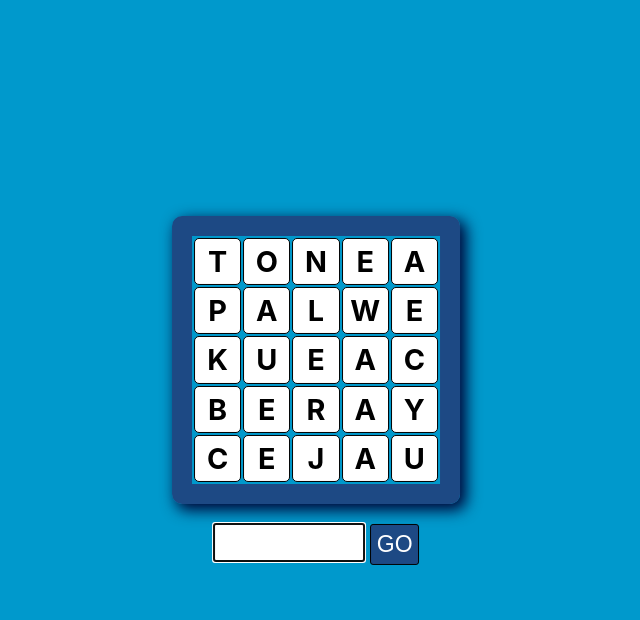
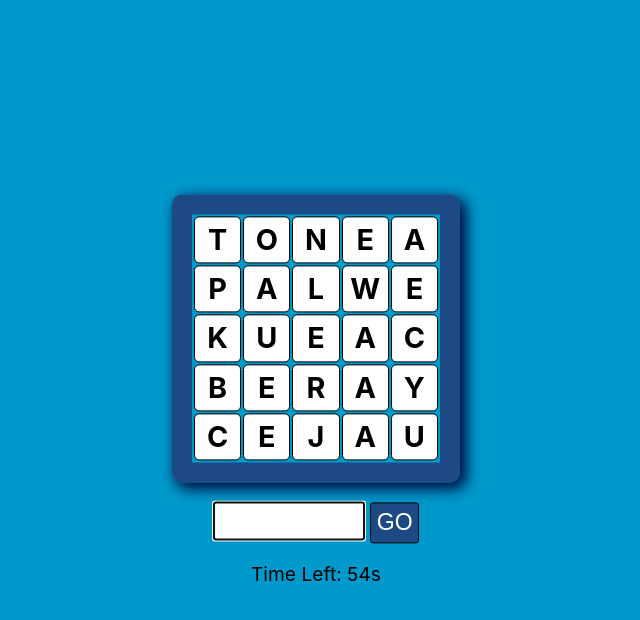
Before and after one commit to juliahowes124/FlaskBoggle, a Flask app: page / in a window 1280 px wide. Shown: the top 620 px of the page, without its empty margins (324-964 px from the left). Run offline with Flask 2, Linux system fonts and the light colour scheme.

Commit message:
added game timer with countdown display

```diff
--- a/static/boggle.js
+++ b/static/boggle.js
@@ -6,9 +6,11 @@ const $wordInput = $("#wordInput");
 const $message = $(".msg");
 const $table = $("table");
 const $score = $(".score");
+const $timer = $(".timer");
+const $endGame = $('.end-game-msg');
 
 let gameId;
-
+let gameOver = false;
 
 /** Start */
 
@@ -16,8 +18,18 @@ async function start() {
   let response = await axios.get("/api/new-game");
   gameId = response.data.gameId;
   let board = response.data.board;
-
   displayBoard(board);
+  let time = 60;
+  $timer.text(`Time Left: ${time}s`);
+  const timer = window.setInterval(() => {
+    time--;
+    $timer.text(`Time Left: ${time}s`);
+    if(time === 0) {
+      window.clearInterval(timer);
+      $endGame.append('Game Over!');
+      gameOver = true;
+    }
+  }, 1000)
 }
 
 /** Display board */
@@ -36,6 +48,7 @@ function displayBoard(board) {
 
 $form.on('submit', async (e) => {
   e.preventDefault();
+  if(gameOver) return;
   let word = $wordInput.val();
   let response = await axios.post('/api/score-word', {
     gameId,
--- a/templates/index.html
+++ b/templates/index.html
@@ -19,8 +19,13 @@
     <button class="word-input-btn">Go</button>
   </form>
   <p class="score"></p>
+  <p class="timer"></p>
 
 </main>
+
+<p class="end-game-msg">
+  <!-- our JS will put messages here dynamically -->
+</p>
 
 <p class="msg">
   <!-- our JS will put messages here dynamically -->
```
